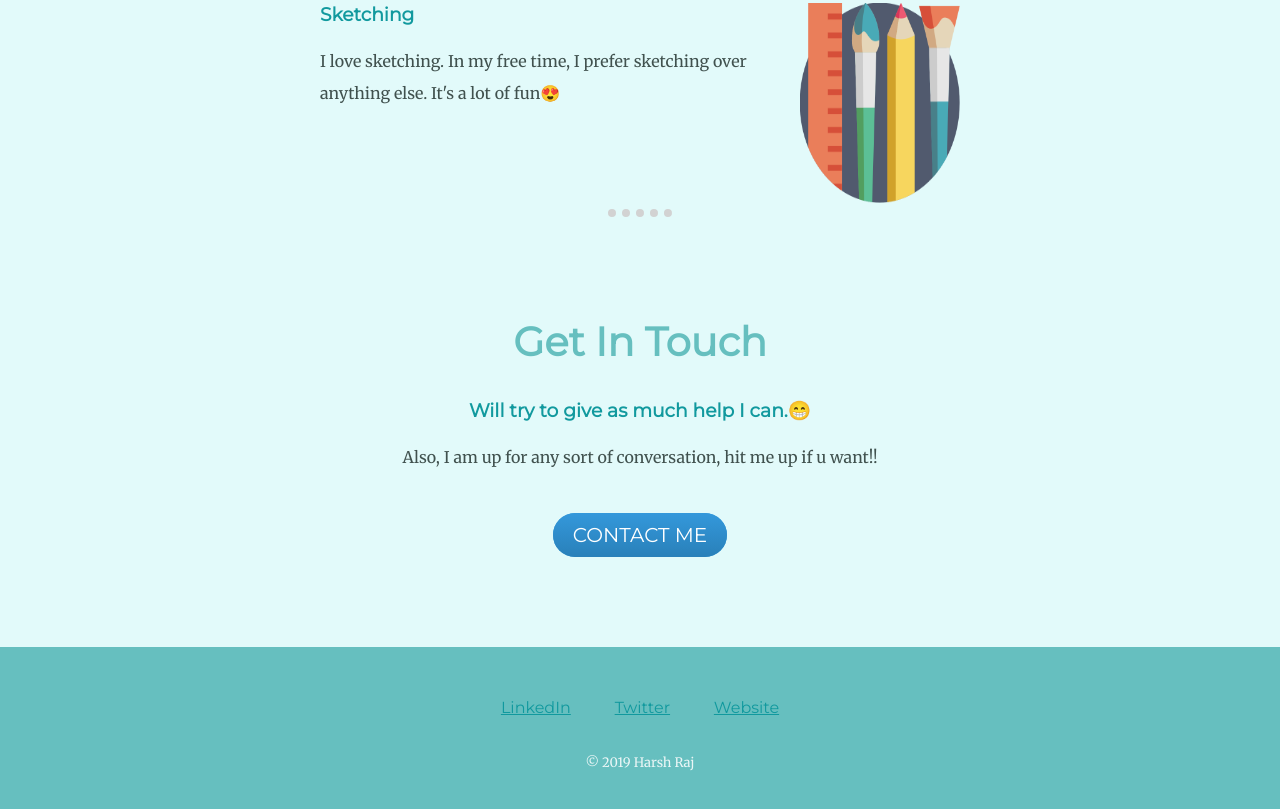
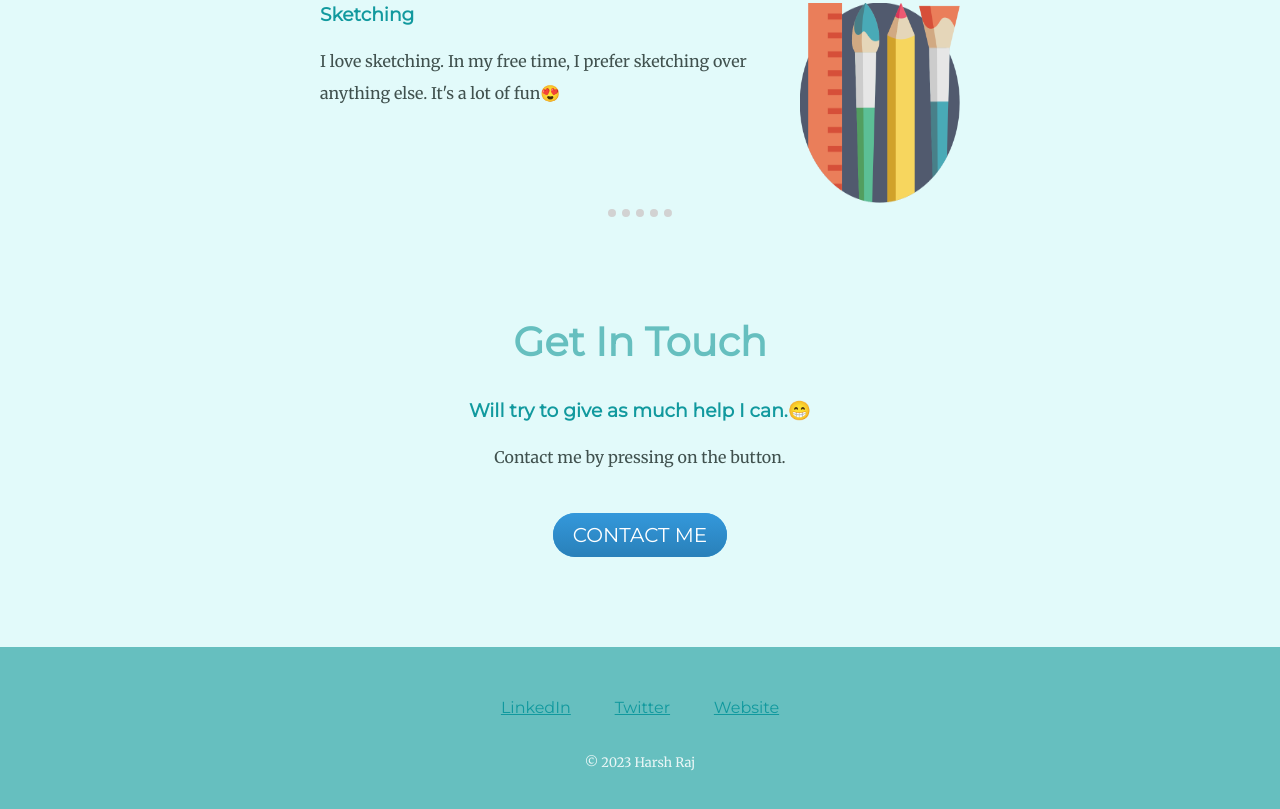
Before and after one commit to ddraig0x/My-Introduction-Site, a plain HTML site: page index.html in a window 1280 px wide. Shown: the part 1955-2764 px from the top of the page. Drawn offline with Linux system fonts and the light colour scheme.

Commit message:
Update index.html

```diff
--- a/index.html
+++ b/index.html
@@ -43,7 +43,7 @@
         <div class="contact-me">
             <h2>Get In Touch</h2>
             <h3>Will try to give as much help I can.😁</h3>
-            <p class="last-line">Also, I am up for any sort of conversation, hit me up if u want!!</p>
+            <p class="last-line">Contact me by pressing on the button.</p>
             <a class="btn" href="mailto:name@email.com">CONTACT ME</a>
         </div>
     </div>
@@ -52,7 +52,7 @@
         <a class="footer-link" href="https://www.linkedin.com/">LinkedIn</a>
         <a class="footer-link" href="https://twitter.com/">Twitter</a>
         <a class="footer-link" href="https://www.appbrewery.co/">Website</a>
-        <p class="copyright">© 2019 Harsh Raj</p>
+        <p class="copyright">© 2023 Harsh Raj</p>
     </div>
 </body>
 </html>
```
